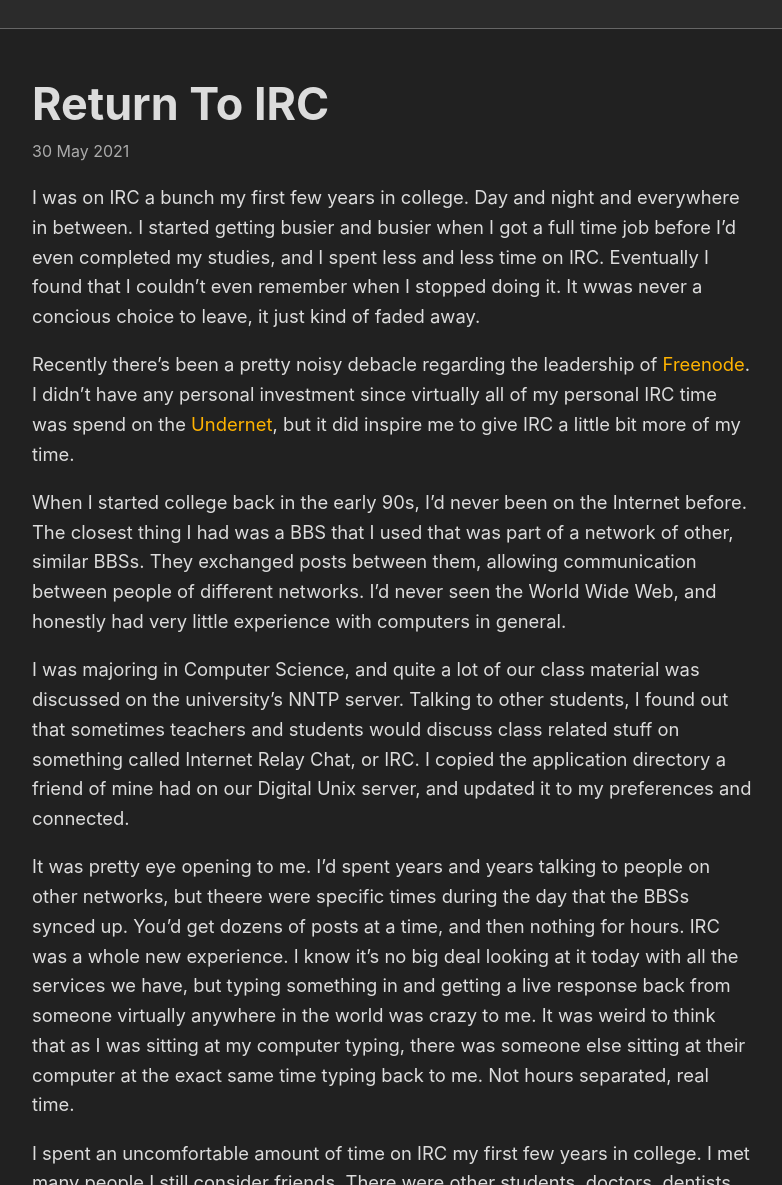
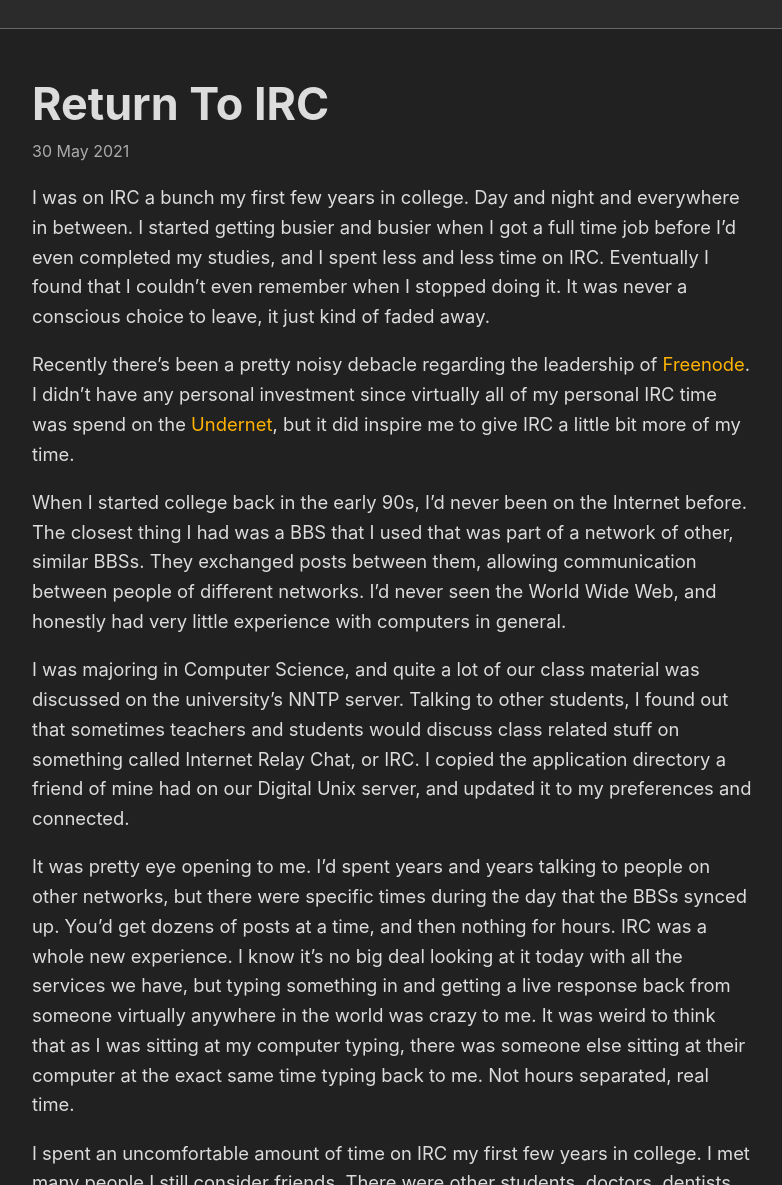
Before and after one commit to lrmikestone/jekyll.blog, a Jekyll site: the page built from _posts/2021-05-29-return-to-irc.md, in a window 1280 px wide and 1400 px high, cut to the strip 215-1400 px from the top of the window. Shown: the whole strip, without its empty margins (248-1030 px from the left). Built offline with Jekyll 4.4.1, drawn with Linux system fonts in a browser that asks for light colours; some of the changed text lies outside the part shown.

Commit message:
Ran spell check.

```diff
--- a/_posts/2021-05-29-return-to-irc.md
+++ b/_posts/2021-05-29-return-to-irc.md
@@ -9,7 +9,7 @@ date: "2021-05-29 21:50:00 -0700"
 published: true
 ---
 
-I was on IRC a bunch my first few years in college. Day and night and everywhere in between.  I started getting busier and busier when I got a full time job before I'd even completed my studies, and I spent less and less time on IRC. Eventually I found that I couldn't even remember when I stopped doing it. It wwas never a concious choice to leave, it just kind of faded away.
+I was on IRC a bunch my first few years in college. Day and night and everywhere in between.  I started getting busier and busier when I got a full time job before I'd even completed my studies, and I spent less and less time on IRC. Eventually I found that I couldn't even remember when I stopped doing it. It was never a conscious choice to leave, it just kind of faded away.
 
 Recently there's been a pretty noisy debacle regarding the leadership of [Freenode](https://freenode.net). I didn't have any personal investment since virtually all of my personal IRC time was spend on the [Undernet](https://www.undernet.org), but it did inspire me to give IRC a little bit more of my time.
 
@@ -19,13 +19,13 @@ When I started college back in the early 90s, I'd never been on the Internet bef
 
 I was majoring in Computer Science, and quite a lot of our class material was discussed on the university's NNTP server. Talking to other students, I found out that sometimes teachers and students would discuss class related stuff on something called Internet Relay Chat, or IRC. I copied the application directory a friend of mine had on our Digital Unix server, and updated it to my preferences and connected.
 
-It was pretty eye opening to me. I'd spent years and years talking to people on other networks, but theere were specific times during the day that the BBSs synced up. You'd get dozens of posts at a time, and then nothing for hours. IRC was a whole new experience. I know it's no big deal looking at it today with all the services we have, but typing something in and getting a live response back from someone virtually anywhere in the world was crazy to me. It was weird to think that as I was sitting at my computer typing, there was someone else sitting at their computer at the exact same time typing back to me. Not hours separated, real time.
+It was pretty eye opening to me. I'd spent years and years talking to people on other networks, but there were specific times during the day that the BBSs synced up. You'd get dozens of posts at a time, and then nothing for hours. IRC was a whole new experience. I know it's no big deal looking at it today with all the services we have, but typing something in and getting a live response back from someone virtually anywhere in the world was crazy to me. It was weird to think that as I was sitting at my computer typing, there was someone else sitting at their computer at the exact same time typing back to me. Not hours separated, real time.
 
 I spent an uncomfortable amount of time on IRC my first few years in college. I met many people I still consider friends. There were other students, doctors, dentists, authors. People from all walks of life all over the world. I've kept in touch with many of them. One of them I eventually got the courage to ask out on a date, and then another, and then another, and eventually married.
 
 Needless to say, IRC holds a fond place in my heart. I've never FULLY left IRC. I've popped in here and there over the years. Some of my old friends are still there in the old places, but it's not like it was before.
 
-Recently IRC has been in the tech news because of an "event" with the Freenode server. Freenode is the IRC network that many open source projects call homee. After a really public breakup between the owner of Freenode and a fair number of the people working for the network, a new IRC network was created call [Libera Chat](https://libera.chat). I thought that maybe now was a good time to try some new channels on a new IRC network.
+Recently IRC has been in the tech news because of an "event" with the Freenode server. Freenode is the IRC network that many open source projects call home. After a really public breakup between the owner of Freenode and a fair number of the people working for the network, a new IRC network was created call [Libera Chat](https://libera.chat). I thought that maybe now was a good time to try some new channels on a new IRC network.
 
 Honestly, I haven't decided if I'm going to try to create a new [Fosstodon](https://fosstodon.org) IRC channel for the Mastodon instance, but it's really crossed my mind. If I heard that there was enough interest in a Fosstodon channel, I could probably be convinced to create an "official" channel over on Libera Chat.
 
```
